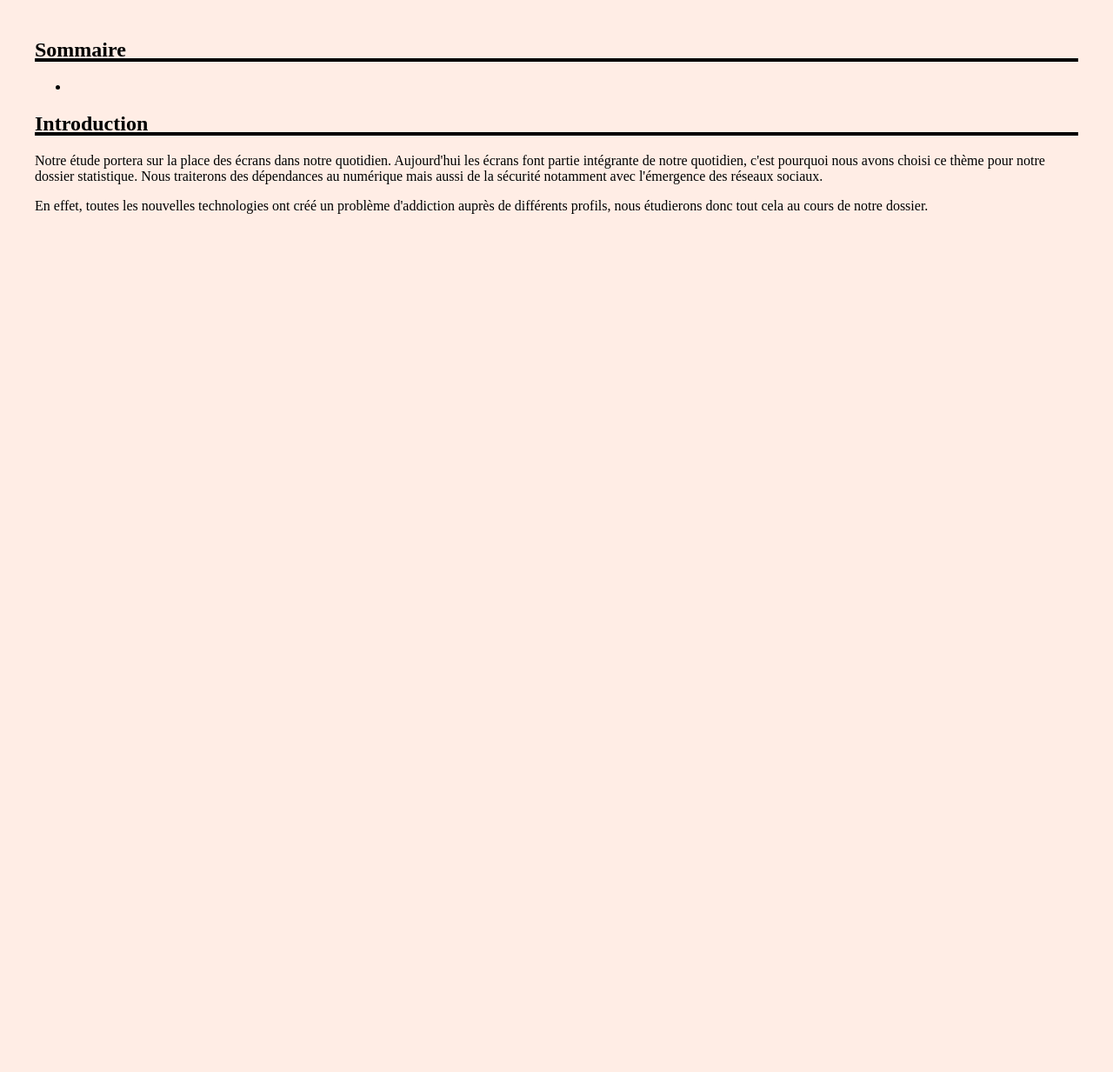
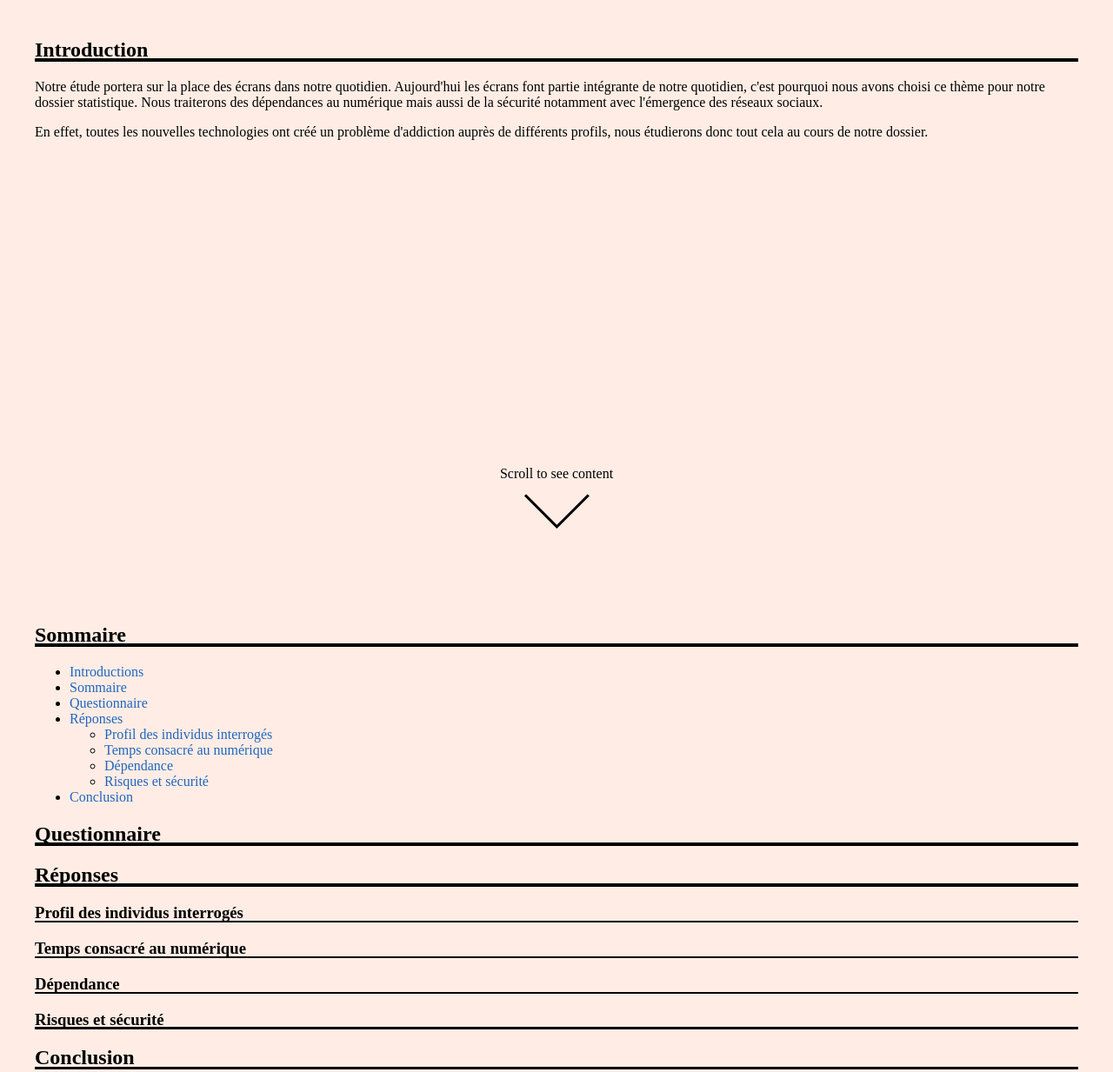
Before and after one commit to Francois-DP/-tude-statistique-maths, a plain HTML site: page index.html in a window 1280 px wide. Shown: the part 150-1383 px from the top of the page at 87% size. Before the commit the page ends 800 px from the top, so only its background shows below. Drawn offline with Linux system fonts and the light colour scheme.

Commit message:
animations

```diff
--- a/index.html
+++ b/index.html
@@ -12,31 +12,72 @@
     </head>
     <body>
         <div class="container">
+            <div class="mainPage">
                 <div class="title-container">
                     <h1>Étude Statistique</h1>
                 </div>
-            <h2>Sommaire</h2>
-            <div id="sommaire">
+                <h2 id="intro">Introduction</h2>
+                <p>
+                    Notre étude portera sur la place des écrans dans notre
+                    quotidien. Aujourd'hui les écrans font partie intégrante de
+                    notre quotidien, c'est pourquoi nous avons choisi ce thème
+                    pour notre dossier statistique. Nous traiterons des
+                    dépendances au numérique mais aussi de la sécurité notamment
+                    avec l'émergence des réseaux sociaux.
+                </p>
+                <p>
+                    En effet, toutes les nouvelles technologies ont créé un
+                    problème d'addiction auprès de différents profils, nous
+                    étudierons donc tout cela au cours de notre dossier.
+                </p>
+                <div class="scroll">
+					Scroll to see content
+					<div></div>
+				</div>
+            </div>
+            <h2 id="sommaire">Sommaire</h2>
+            <div>
                 <ul>
 					<li>
-
+						<a href="#intro">Introductions</a>
+					</li>
+                    <li>
+                        <a href="#sommaire">Sommaire</a>
+                    </li>
+                    <li>
+                        <a href="#quest">Questionnaire</a>
+                    </li>
+                    <li>
+                        <a href="#rep">Réponses</a>
+                        <ul>
+                            <li>
+                                <a href="#profil"
+                                    >Profil des individus interrogés</a
+                                >
+                            </li>
+                            <li>
+                                <a href="#temps">Temps consacré au numérique</a>
+                            </li>
+                            <li>
+                                <a href="#dependance">Dépendance</a>
+                            </li>
+                            <li>
+                                <a href="#risque">Risques et sécurité</a>
+                            </li>
+                        </ul>
+                    </li>
+                    <li>
+                        <a href="#conclusion">Conclusion</a>
                     </li>
                 </ul>
             </div>
-            <h2>Introduction</h2>
-            <p>
-				Notre étude portera sur la place des écrans dans notre
-                quotidien. Aujourd'hui les écrans font partie intégrante de
-                notre quotidien, c'est pourquoi nous avons choisi ce thème pour
-                notre dossier statistique. Nous traiterons des dépendances au
-                numérique mais aussi de la sécurité notamment avec l'émergence
-                des réseaux sociaux.
-            </p>
-            <p>
-				En effet, toutes les nouvelles technologies ont créé un problème
-                d'addiction auprès de différents profils, nous étudierons donc
-                tout cela au cours de notre dossier.
-            </p>
+            <h2 id="quest">Questionnaire</h2>
+            <h2 id="rep">Réponses</h2>
+            <h3 id="profil">Profil des individus interrogés</h3>
+            <h3 id="temps">Temps consacré au numérique</h3>
+            <h3 id="dependance">Dépendance</h3>
+            <h3 id="risque">Risques et sécurité</h3>
+            <h2 id="conclusion">Conclusion</h2>
         </div>
         <script src="index.js"></script>
     </body>
--- a/style.css
+++ b/style.css
@@ -20,7 +20,7 @@ div.title-container {
 }
 h1 {
     color: white;
-    background-color: blue;
+    background-color: var(--true-blue);
     padding: 10px 0px;
     border-radius: 20px;
 }
@@ -60,3 +60,54 @@ h5{
 h6{
     --font-size: .67em;
 }
+
+li>a{
+    color: var(--true-blue);
+    text-decoration: none;
+    position: relative;
+}
+
+li>a::after{
+    content:"";
+    position: absolute;
+    bottom:0;
+    left:0;
+    height: 0.125em;
+    width: 0;
+    background-color:var(--true-blue);
+    transition: all 0.6s;
+}
+li>a:hover::after{
+    width:100%;
+}
+
+.mainPage{
+    height: 100vh;
+    position: relative;
+}
+
+.scroll{
+    position: absolute;
+    bottom: 100px;
+    left: 50%;
+    transform: translateX(-50%);
+}
+
+.scroll>div{
+    height: 50px;
+    aspect-ratio: 1;
+    border-color: var(--black);
+    border-width: 0px 3px 3px 0px;
+    border-style: solid;
+    transform: rotate(45deg);
+    margin: -10px auto 0 auto;
+    animation: arrowMove 1s linear infinite;
+}
+
+@keyframes arrowMove {
+    0%   {transform: translateY(0%) rotate(45deg);}
+    25%  {transform: translateY(20%) rotate(45deg);}
+    50%  {transform: translateY(40%) rotate(45deg);}
+    75%  {transform: translateY(60%) rotate(45deg);}
+    100% {transform: translateY(0%) rotate(45deg);;}
+}
```
Lines whose indentation alone changed are shown as unchanged.
